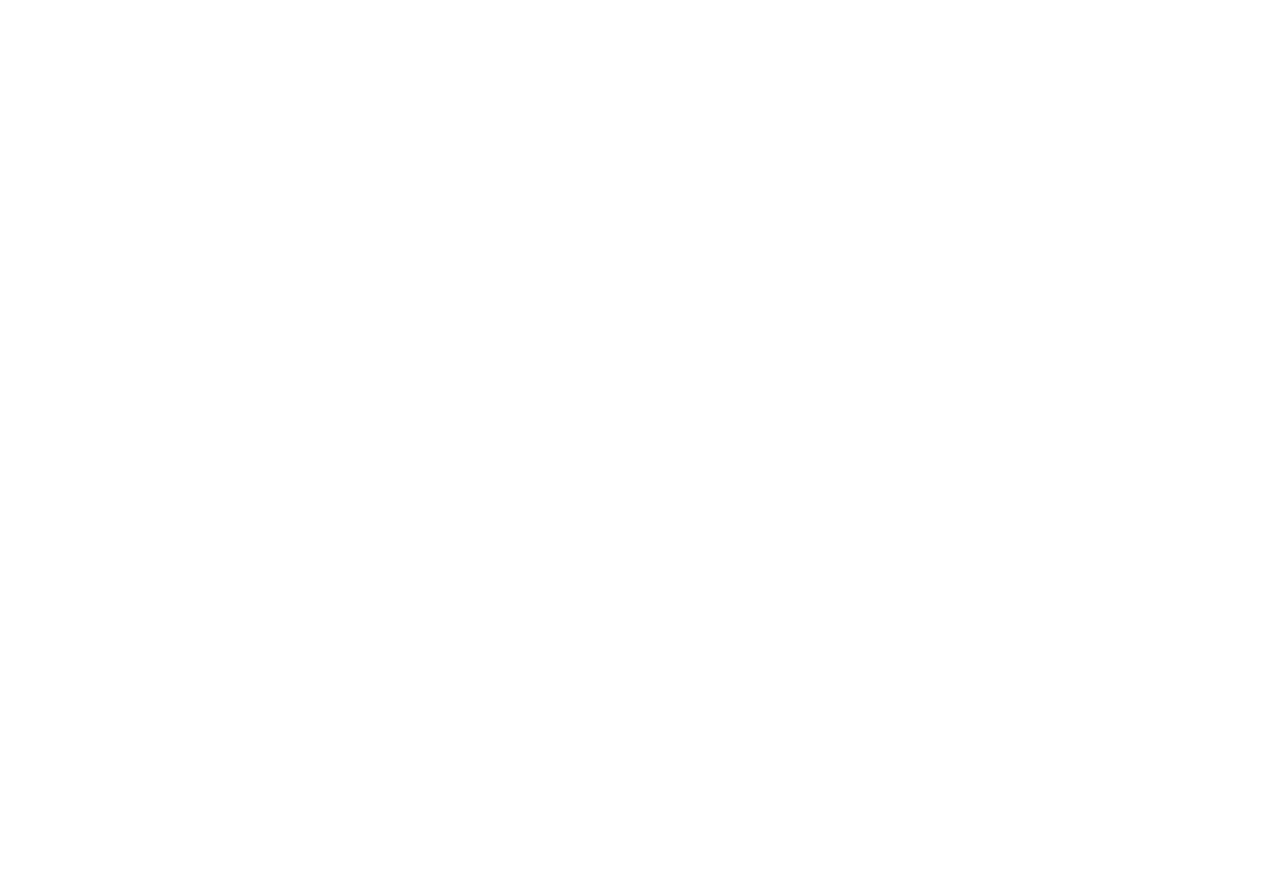
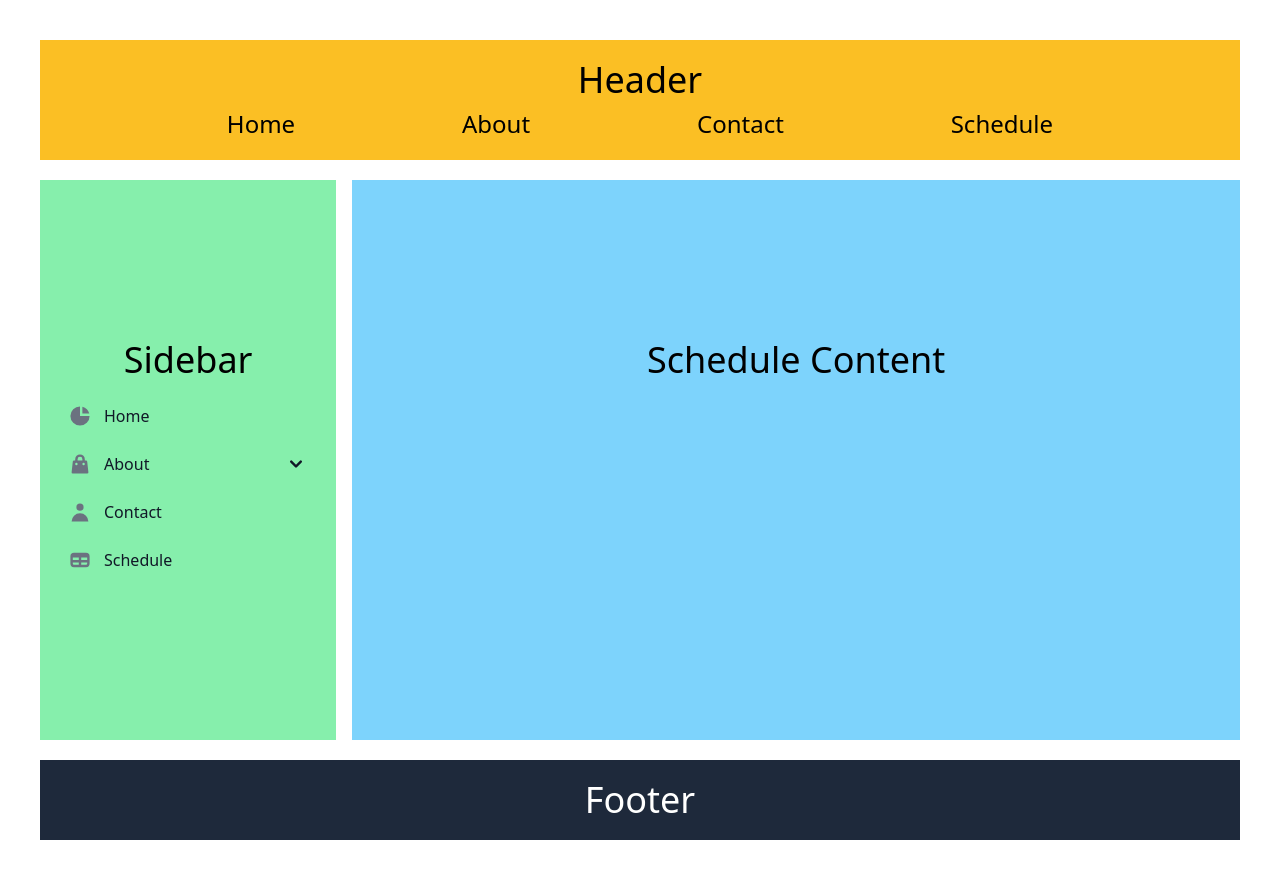
Before and after one commit to stoneberg/react-tailwind-vite-app, a React (Vite) app: page /schedule in a window 1280 px wide. Before the commit the page ends 800 px from the top, so only its background shows below. Built offline with nearby package versions, Linux system fonts and the light colour scheme.

Commit message:
add schedule comp

```diff
--- a/src/App.jsx
+++ b/src/App.jsx
@@ -5,6 +5,7 @@
 import Home from "./pages/Home";
 import About from "./pages/About";
 import Contact from "./pages/Contact";
+import Schedule from "./pages/Schedule";
 
 function App() {
   return (
@@ -14,6 +15,7 @@
           <Route index element={<Home />} />
           <Route path="about" element={<About />} />
           <Route path="contact" element={<Contact />} />
+          <Route path="schedule" element={<Schedule />} />
         </Route>
       </Routes>
     </>
--- a/src/components/layouts/Header.jsx
+++ b/src/components/layouts/Header.jsx
@@ -23,6 +23,11 @@
                 Contact
               </Link>
             </li>
+            <li>
+              <Link className="text-2xl" to="schedule">
+                Schedule
+              </Link>
+            </li>
           </ul>
         </nav>
       </header>
--- a/src/components/layouts/SideBar.jsx
+++ b/src/components/layouts/SideBar.jsx
@@ -119,6 +119,27 @@
               <span className="ml-3">Contact</span>
             </Link>
           </li>
+          <li>
+            <Link
+              to="schedule"
+              className="flex items-center p-2 text-base font-normal text-gray-900 rounded-lg dark:text-white hover:bg-gray-100 dark:hover:bg-gray-700"
+            >
+              <svg
+                aria-hidden="true"
+                className="flex-shrink-0 w-6 h-6 text-gray-500 transition duration-75 dark:text-gray-400 group-hover:text-gray-900 dark:group-hover:text-white"
+                fill="currentColor"
+                viewBox="0 0 20 20"
+                xmlns="http://www.w3.org/2000/svg"
+              >
+                <path
+                  fillRule="evenodd"
+                  d="M5 4a3 3 0 00-3 3v6a3 3 0 003 3h10a3 3 0 003-3V7a3 3 0 00-3-3H5zm-1 9v-1h5v2H5a1 1 0 01-1-1zm7 1h4a1 1 0 001-1v-1h-5v2zm0-4h5V8h-5v2zM9 8H4v2h5V8z"
+                  clipRule="evenodd"
+                ></path>
+              </svg>
+              <span className="ml-3">Schedule</span>
+            </Link>
+          </li>
         </ul>
       </aside>
     </>
--- /dev/null
+++ b/src/pages/Schedule.jsx
@@ -0,0 +1,11 @@
+import React from "react";
+
+const About = () => {
+  return (
+    <>
+      <h1 className="text-4xl mb-4">Schedule Content</h1>
+    </>
+  );
+};
+
+export default About;
```
